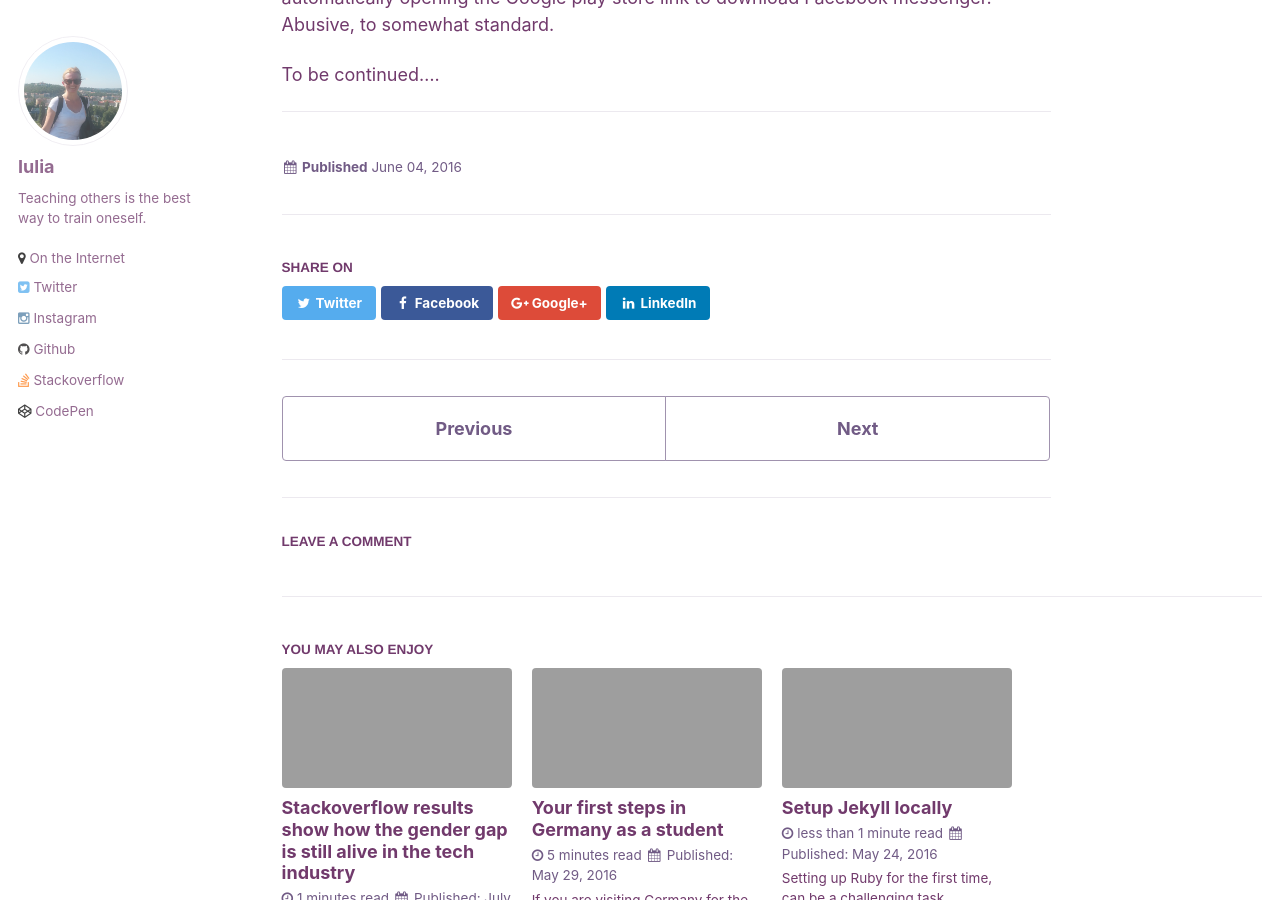
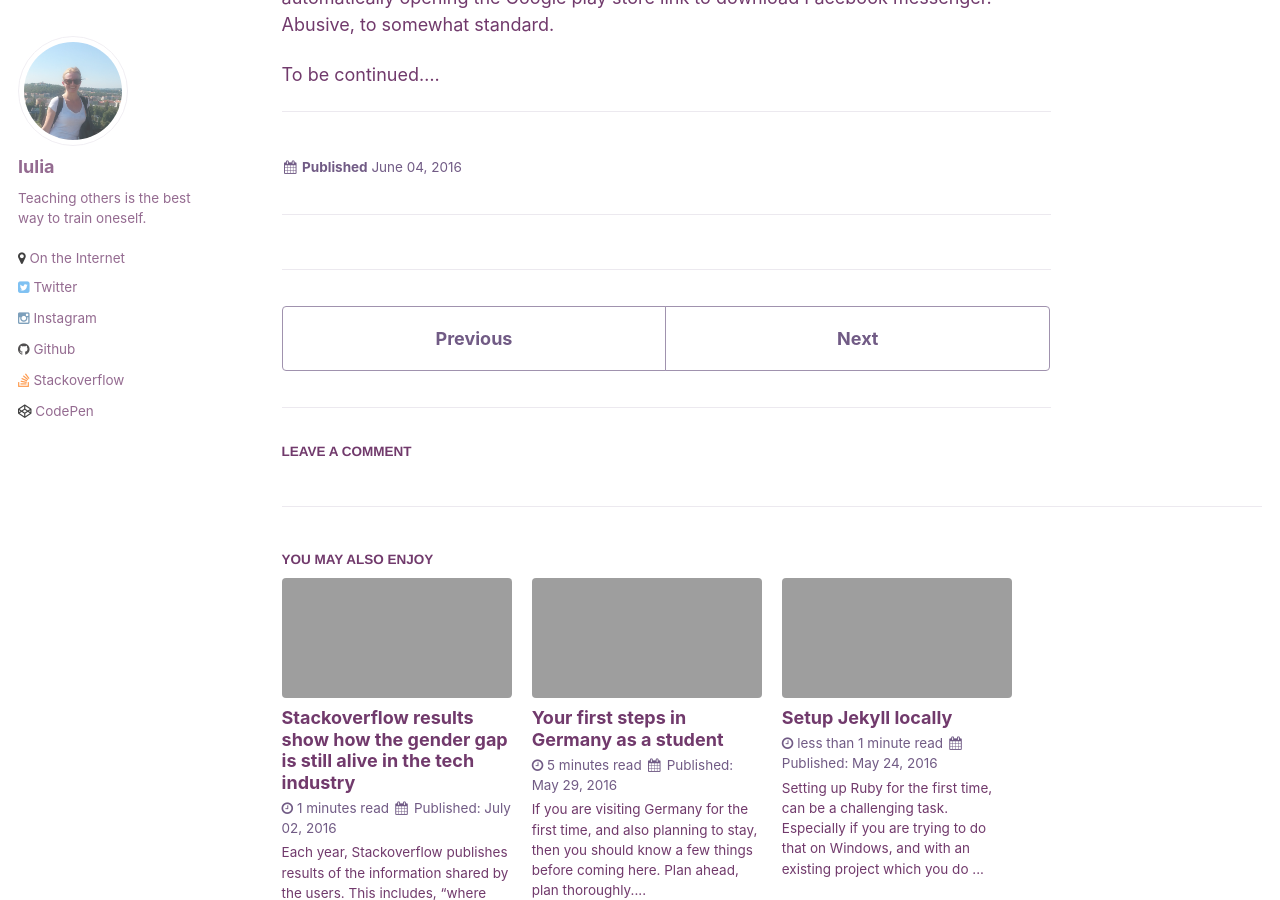
Before and after one commit to iulia-codes/notes, a Jekyll site: the page built from _posts/2016-06-04-facebook-forcing-users-to-download-messenger.md, in a window 1280 px wide and 900 px high, scrolled down 568 px. Built offline with Jekyll 4.4.1, drawn with Linux system fonts in a browser that asks for light colours; comment, search, counter and statistics services are not loaded.

Commit message:
Added social media with AddThis

```diff
--- a/_includes/footer.html
+++ b/_includes/footer.html
@@ -22,3 +22,6 @@
 </div>
 
 <div class="page__footer-copyright">&copy; {{ site.time | date: '%Y' }} {{ site.name | default: site.title }}. {{ site.data.ui-text[site.locale].powered_by }} <a href="http://jekyllrb.com" rel="nofollow">Jekyll</a> &amp; <a href="https://mademistakes.com/work/minimal-mistakes-jekyll-theme/" rel="nofollow">Minimal Mistakes</a>.</div>
+
+<!-- Go to www.addthis.com/dashboard to customize your tools -->
+<script type="text/javascript" src="//s7.addthis.com/js/300/addthis_widget.js#pubid=ra-547fab421040229c"></script>
--- a/_includes/social-share.html
+++ b/_includes/social-share.html
@@ -1,15 +1,5 @@
 {% include base_path %}
 
 <section class="page__share">
-  {% if site.data.ui-text[site.locale].share_on_label %}
-    <h4 class="page__share-title">{{ site.data.ui-text[site.locale].share_on_label }}</h4>
-  {% endif %}
-
-  <a href="https://twitter.com/intent/tweet?text={{ base_path }}{{ page.url }}" class="btn btn--twitter" title="{{ site.data.ui-text[site.locale].share_on_label }} Twitter"><i class="fa fa-fw fa-twitter" aria-hidden="true"></i><span> Twitter</span></a>
-
-  <a href="https://www.facebook.com/sharer/sharer.php?u={{ base_path }}{{ page.url }}" class="btn btn--facebook" title="{{ site.data.ui-text[site.locale].share_on_label }} Facebook"><i class="fa fa-fw fa-facebook" aria-hidden="true"></i><span> Facebook</span></a>
-
-  <a href="https://plus.google.com/share?url={{ base_path }}{{ page.url }}" class="btn btn--google-plus" title="{{ site.data.ui-text[site.locale].share_on_label }} Google Plus"><i class="fa fa-fw fa-google-plus" aria-hidden="true"></i><span> Google+</span></a>
-
-  <a href="https://www.linkedin.com/shareArticle?mini=true&url={{ base_path }}{{ page.url }}" class="btn btn--linkedin" title="{{ site.data.ui-text[site.locale].share_on_label }} LinkedIn"><i class="fa fa-fw fa-linkedin" aria-hidden="true"></i><span> LinkedIn</span></a>
+	<div class="addthis_sharing_toolbox"></div>
 </section>
```
